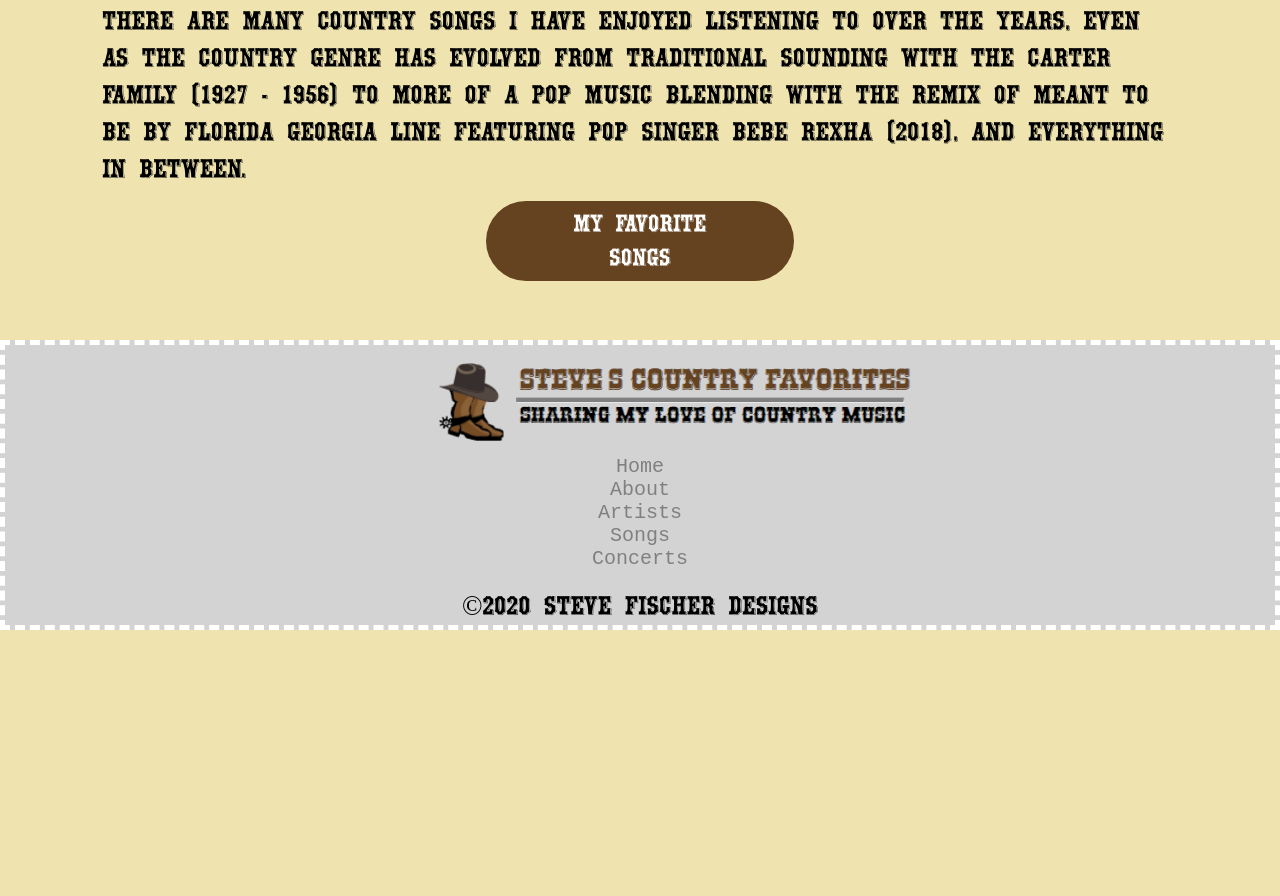
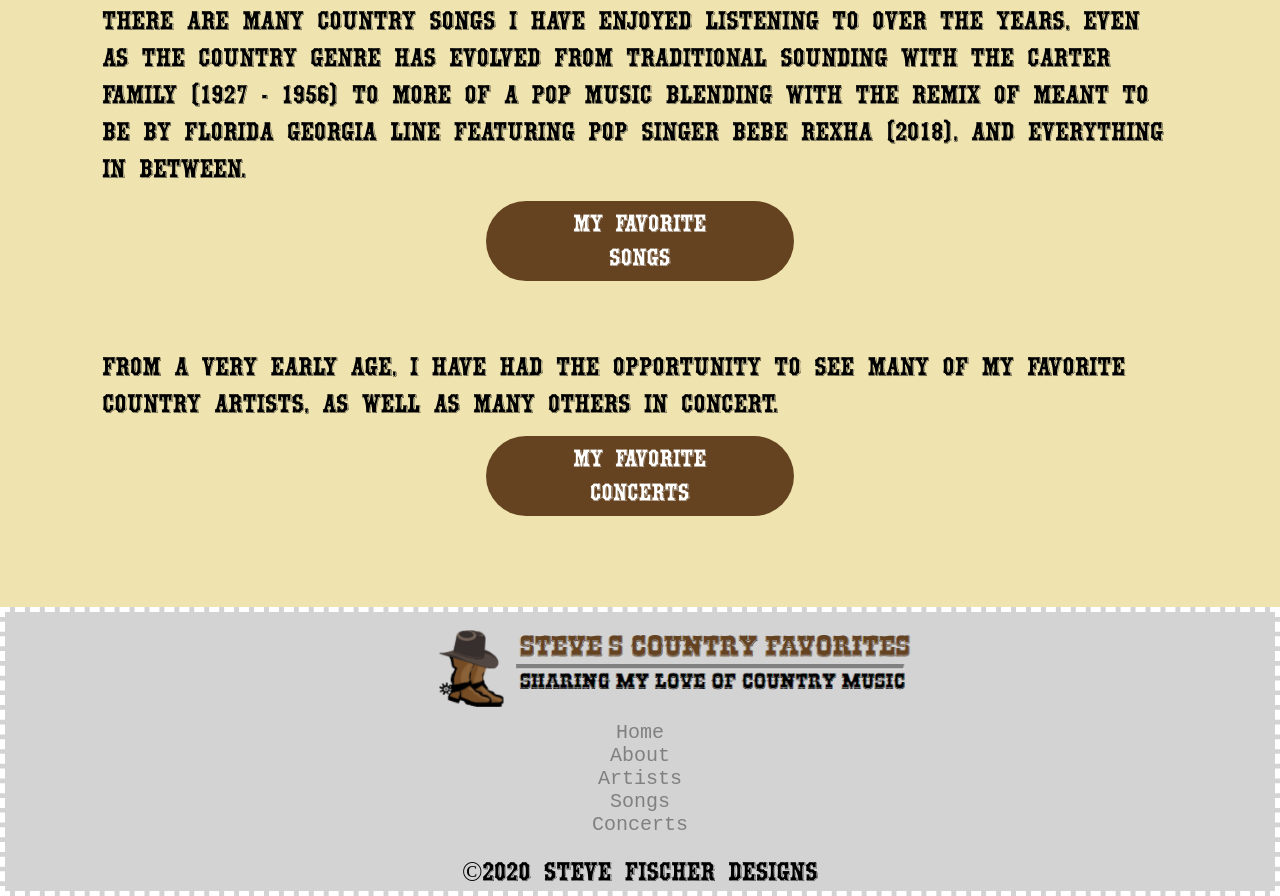
Before and after one commit to stevefischer/SCF, a plain HTML site: page index.htm in a window 1280 px wide. Shown: the part 1413-2309 px from the top of the page. Before the commit the page ends 2043 px from the top, so only its background shows below. Drawn offline with nearby package versions, Linux system fonts and the light colour scheme.

Commit message:
Added Concert Button to page

```diff
--- a/index.htm
+++ b/index.htm
@@ -52,7 +52,9 @@
 
         <br><br>
 
+       <p>From a very early age, I have had the opportunity to see many of my favorite country artists, as well as many others in concert.</p>
 
+        <button type="button" style="margin:1% 38%; margin-bottom: 100px;" onclick="window.location.href='songs.htm'">My Favorite Concerts</button>
     </body>
 
     <footer>
```
